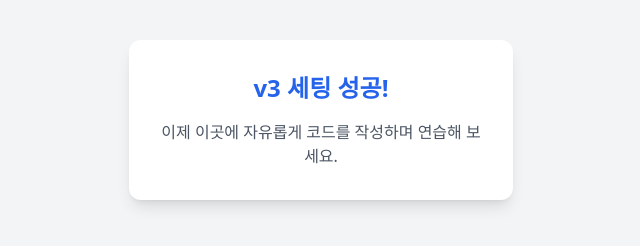
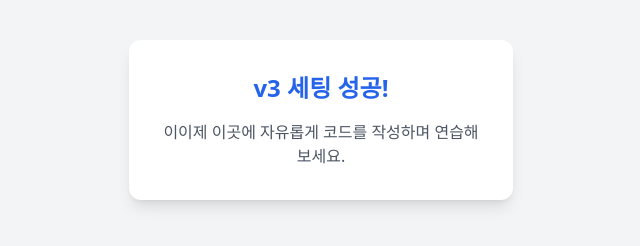
Before and after one commit to Sera-Ko/Tailwind, a website: page index.html in a window 1280 px wide. Shown: the full height of the page, 319-959 px from the left. Drawn offline with Linux system fonts and the light colour scheme.

Commit message:
텍스트 수정

```diff
--- a/index.html
+++ b/index.html
@@ -9,7 +9,7 @@
   <body class="bg-gray-100 p-10">
     <div class="bg-white p-8 rounded-xl shadow-lg max-w-sm mx-auto text-center">
       <h1 class="text-2xl font-bold text-blue-600 mb-4">v3 세팅 성공!</h1>
-      <p class="text-gray-600">이제 이곳에 자유롭게 코드를 작성하며 연습해 보세요.</p>
+      <p class="text-gray-600">이이제 이곳에 자유롭게 코드를 작성하며 연습해 보세요.</p>
     </div>
   </body>
 </html>
```
